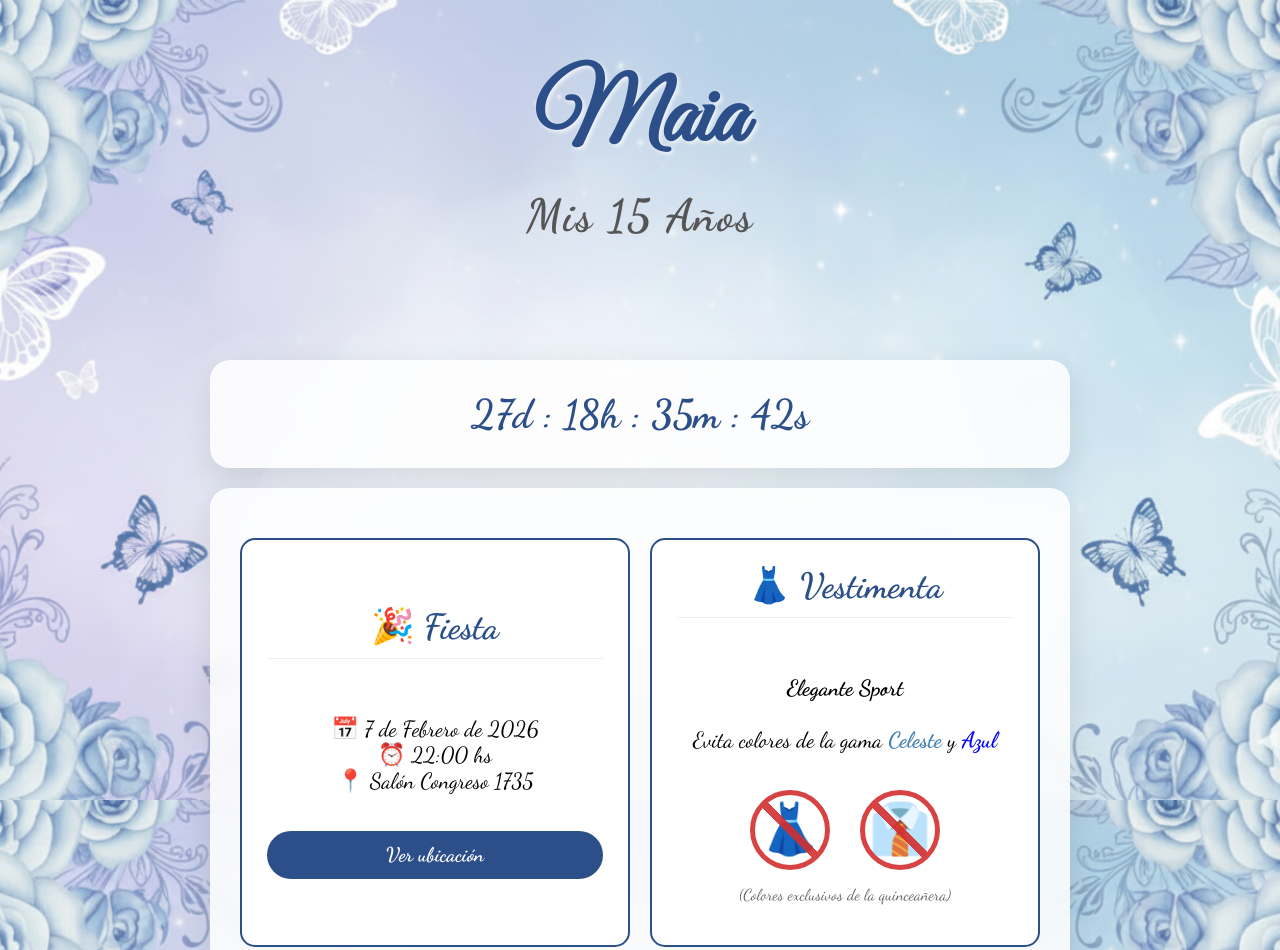
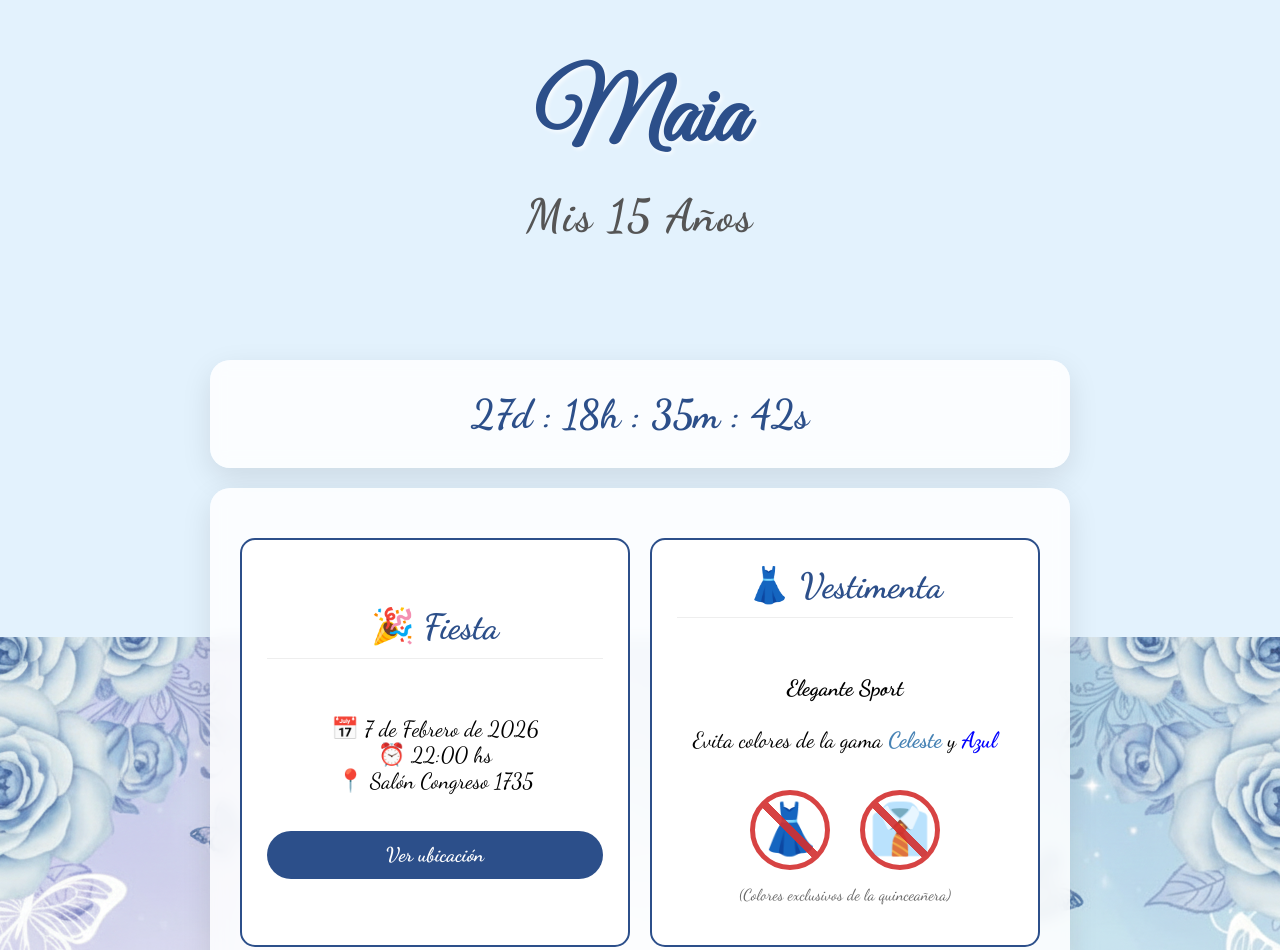
Before and after one commit to carlosdknavarro-sudo/XV-de-Maia, a plain HTML site: page index.html in a window 1280 px wide. Shown: the top 950 px of the page. Drawn offline with Linux system fonts and the light colour scheme.

Commit message:
Update index.html

```diff
--- a/index.html
+++ b/index.html
@@ -16,8 +16,8 @@
             text-align: center;
             background-color: #e3f2fd;
             /* Imagen de fondo */
-            background-image: url('https://github.com/carlosdknavarro-sudo/XV-de-Maia/blob/main/fondo.png');
-            background-size: cover;
+           /* Reemplaza tu línea por esta */
+            background-image: url('https://raw.githubusercontent.com/carlosdknavarro-sudo/XV-de-Maia/main/fondo.png');
             background-position: center;
             background-repeat: no-repeat;
             background-attachment: fixed; /* Efecto elegante en PC */
```
